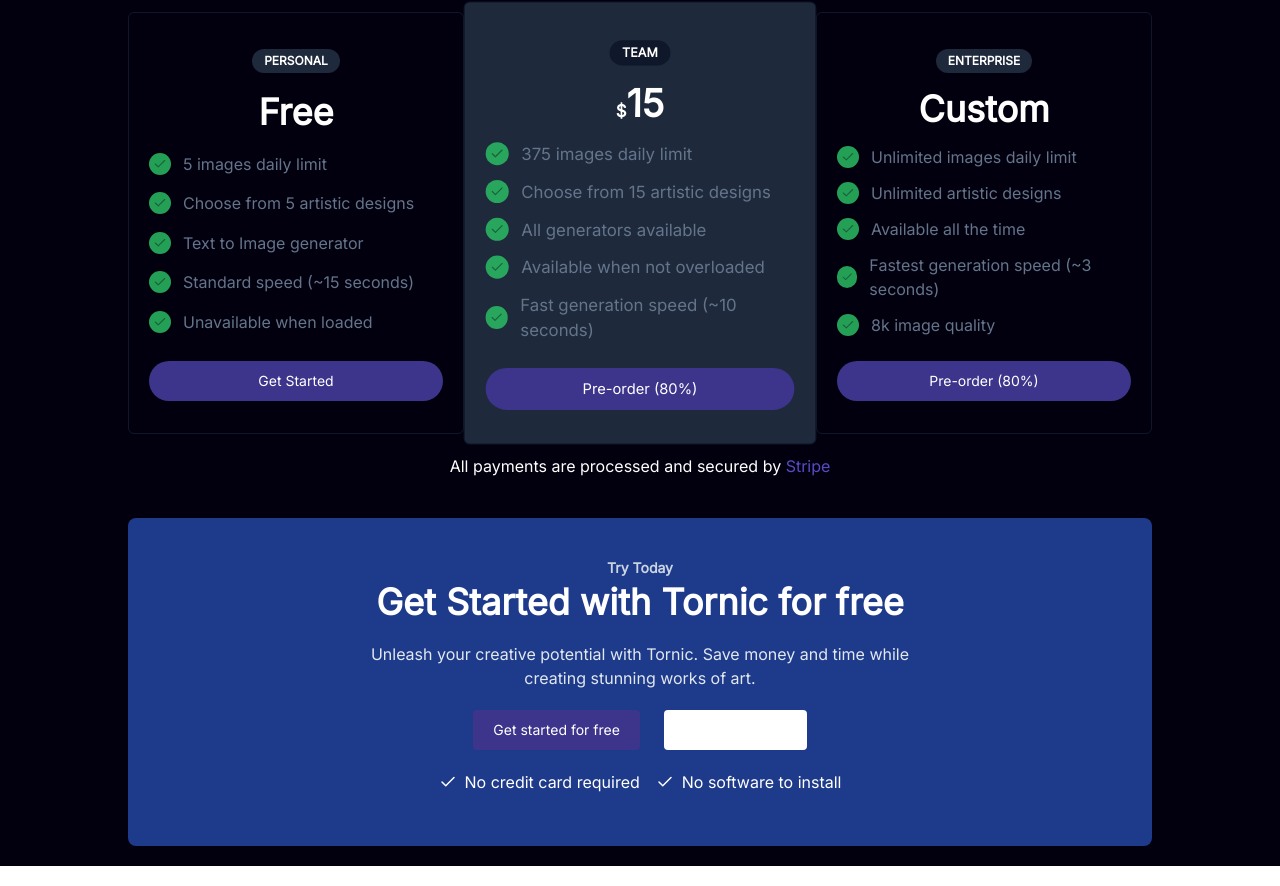
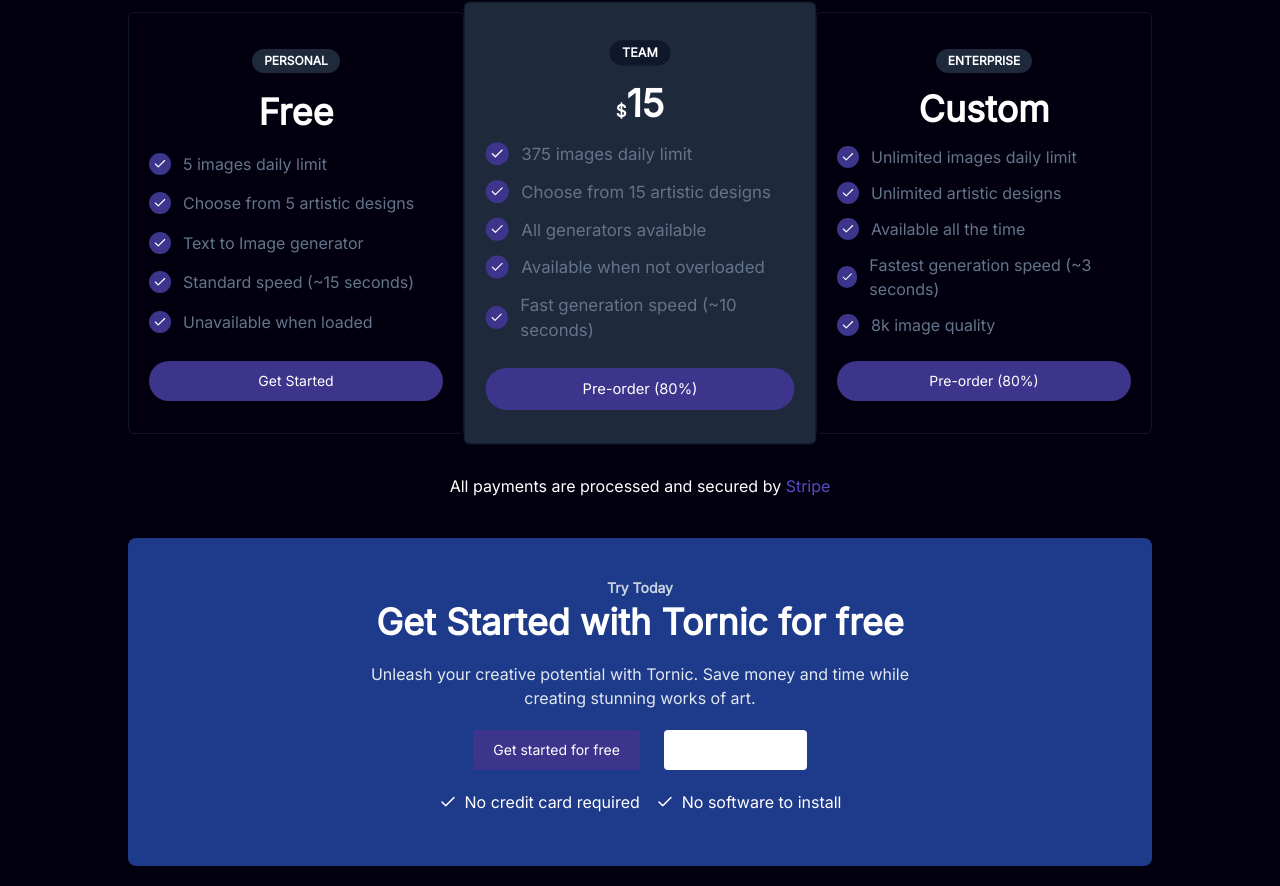
Before and after one commit to francisamidu/landing-page, a React (Vite) app: page / in a window 1280 px wide. Shown: the part 4023-4909 px from the top of the page. Built offline with nearby package versions, Linux system fonts and the light colour scheme.

Commit message:
UI tweaks

```diff
--- a/src/components/Pricing.tsx
+++ b/src/components/Pricing.tsx
@@ -45,8 +45,8 @@
               <ul className="flex flex-col p-0" key={JSON.stringify(b)}>
                 <li className="mb-3 flex flex-row items-center">
                   <CheckIcon
-                    color="#196436"
-                    className="mr-3  rounded-full bg-[#2bbd63d8] p-1"
+                    color="#fff"
+                    className="mr-3  rounded-full bg-purplish-700 p-1 text-[]"
                     size={22}
                   />
                   <span className="text-slate-500">{b}</span>
@@ -60,7 +60,7 @@
           </div>
         ))}
       </div>
-      <p className="mt-5 text-center">
+      <p className="mt-10 text-center">
         All payments are processed and secured by{' '}
         <a href="https://www.stripe.com" className="text-purplish-500">
           Stripe
```
